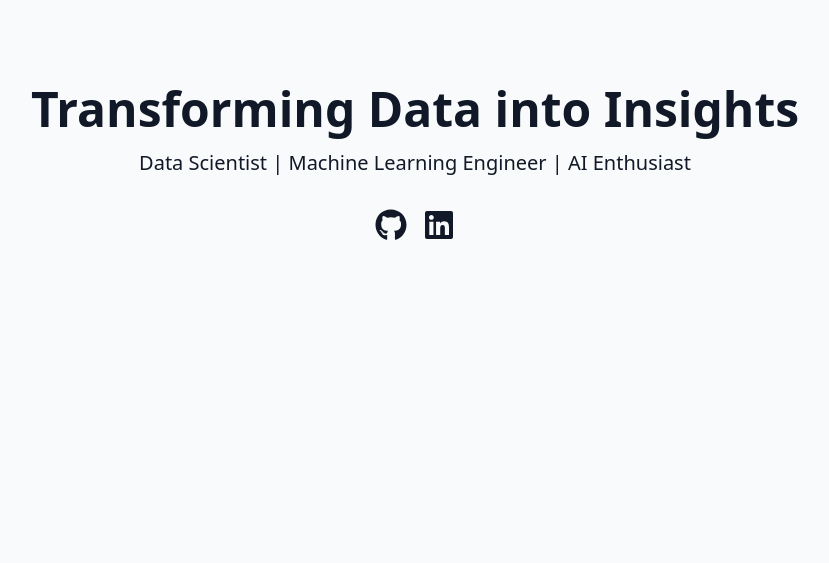
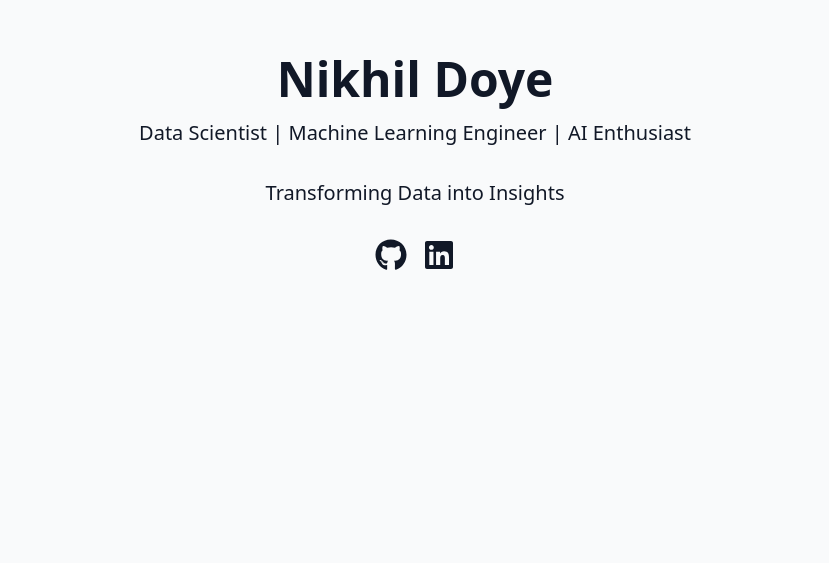
Before and after one commit to Nikhil-Doye/portfolio-website, a Next.js app: page / in a window 1280 px wide. Shown: the part 237-800 px from the top of the page, without its empty margins (225-1054 px from the left). Built offline with nearby package versions, Linux system fonts and the light colour scheme; no server answers.

Commit message:
Update HeroSection.tsx

```diff
--- a/components/HeroSection.tsx
+++ b/components/HeroSection.tsx
@@ -11,10 +11,13 @@ export default function HeroSection() {
           transition={{ duration: 0.6 }}
           className="text-5xl font-bold mb-4"
         >
-          Transforming Data into Insights
+          Nikhil Doye
         </motion.h1>
         <p className="text-xl mb-8">
           Data Scientist | Machine Learning Engineer | AI Enthusiast
+        </p>
+        <p className="text-xl mb-8">
+          Transforming Data into Insights
         </p>
         <div className="flex justify-center space-x-4 mt-6">
           <a href="https://github.com/yourusername" className="hover:text-primary transition-colors">
```
